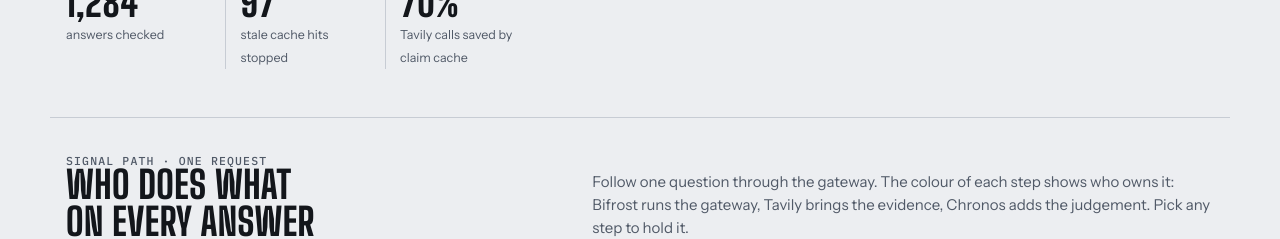
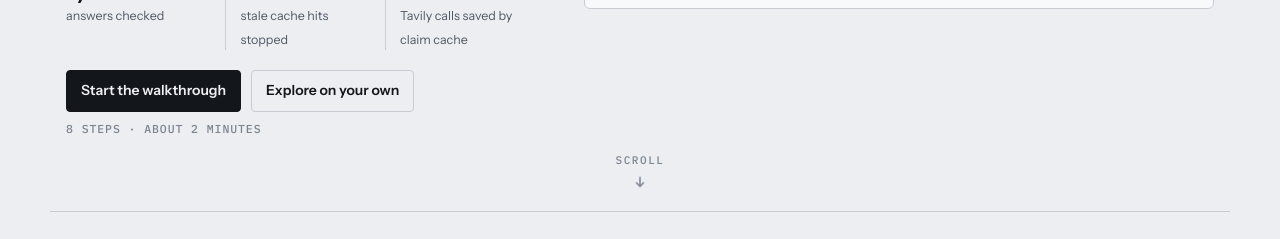
Before and after one commit to devprashant19/Chronos, a React (Vite) app in the folder console/: page / in a window 1280 px wide. Shown: the part 568-807 px from the top of the page. Built offline with nearby package versions, Linux system fonts and the light colour scheme; no server answers.

Commit message:
console: open on a full screen, with a scroll cue
Part of the change originally committed as:
  Open the demo on an argument, and offer to walk someone through it

```diff
--- a/console/src/App.tsx
+++ b/console/src/App.tsx
@@ -1,8 +1,9 @@
-import { useEffect, useMemo, useState } from "react";
+import { useCallback, useEffect, useMemo, useState } from "react";
 
 import { BIFROST_URL, VERIFIER_URL } from "./api";
 import { useChronos } from "./useChronos";
 import Traffic from "./sections/Traffic";
+import Walkthrough from "./sections/Walkthrough";
 import Inspector from "./sections/Inspector";
 import Cache from "./sections/Cache";
 import Playground from "./sections/Playground";
@@ -44,9 +45,28 @@ export default function App() {
     useChronos();
   const [theme, setTheme] = useState<"light" | "dark" | null>(null);
 
+  // The walkthrough is null when it is not running, so "not started" and
+  // "on step 0" are different states.
+  const [tourStep, setTourStep] = useState<number | null>(null);
+
+  // Drives the scroll cue at the bottom of the opening screen. It is the only
+  // thing telling a first-time viewer that the page continues.
+  const [scrolled, setScrolled] = useState(false);
+
   useEffect(() => {
     if (theme) document.documentElement.setAttribute("data-theme", theme);
   }, [theme]);
+
+  useEffect(() => {
+    const onScroll = () => setScrolled(window.scrollY > 40);
+    onScroll();
+    window.addEventListener("scroll", onScroll, { passive: true });
+    return () => window.removeEventListener("scroll", onScroll);
+  }, []);
+
+  const scrollOn = useCallback(() => {
+    document.getElementById("path")?.scrollIntoView({ behavior: "smooth", block: "start" });
+  }, []);
 
   return (
     <>
@@ -88,7 +108,7 @@ export default function App() {
       </header>
 
       <main>
-        <section className="hero wrap">
+        <section className="hero stage wrap">
           <div className="hero-grid">
             <div className="hero-copy">
               <p className="eyebrow">A freshness firewall for the Bifrost AI gateway</p>
@@ -125,9 +145,35 @@ export default function App() {
                   <span>Tavily calls saved by claim cache</span>
                 </div>
               </div>
+
+              <div className="hero-cta">
+                <button className="btn" onClick={() => setTourStep(0)}>
+                  Start the walkthrough
+                </button>
+                <button className="btn ghost" onClick={scrollOn}>
+                  Explore on your own
+                </button>
+                <span className="hint">8 steps &middot; about 2 minutes</span>
+              </div>
             </div>
 
             <DecayScope />
+          </div>
+
+          <div className="cue" data-hidden={scrolled || tourStep !== null}>
+            <button onClick={scrollOn} aria-label="Scroll to the signal path">
+              Scroll
+              <svg width="16" height="16" viewBox="0 0 16 16" aria-hidden="true">
+                <path
+                  d="M8 3v9M4.5 8.5 8 12l3.5-3.5"
+                  fill="none"
+                  stroke="currentColor"
+                  strokeWidth="1.5"
+                  strokeLinecap="round"
+                  strokeLinejoin="round"
+                />
+              </svg>
+            </button>
           </div>
         </section>
 
@@ -141,7 +187,17 @@ export default function App() {
         <Briefing mode={mode} />
       </main>
 
-      <footer className="wrap" style={{ padding: "40px 0 56px", borderTop: "1px solid var(--rule)", marginTop: 48 }}>
+      <footer
+        className="wrap"
+        style={{
+          padding: "40px 0 56px",
+          borderTop: "1px solid var(--rule)",
+          marginTop: 48,
+          // The walkthrough bar is fixed to the bottom; without this it covers
+          // the end of the page on the last step.
+          paddingBottom: tourStep !== null ? 200 : 56,
+        }}
+      >
         <p className="eyebrow" style={{ marginBottom: 8 }}>
           Chronos · Bifrost plugin + Tavily verification
         </p>
@@ -161,6 +217,10 @@ export default function App() {
           )}
         </p>
       </footer>
+
+      {tourStep !== null ? (
+        <Walkthrough index={tourStep} onIndex={setTourStep} onExit={() => setTourStep(null)} />
+      ) : null}
     </>
   );
 }
--- a/console/src/instrument.css
+++ b/console/src/instrument.css
@@ -242,3 +242,62 @@ footer{padding-block:36px 56px;color:var(--ink-2);font-size:13px}
 footer .wrap{display:flex;justify-content:space-between;gap:16px;flex-wrap:wrap}
 
 @media (prefers-reduced-motion:reduce){*{animation:none!important;transition:none!important}html{scroll-behavior:auto}}
+
+/* ---------------------------------------------------------------------------
+   Opening stage, scroll cue, and the guided walkthrough.
+
+   Added after the design reference was written, so these are the one place the
+   console deliberately goes beyond design/chronos-console.html. They use its
+   tokens and nothing else -- no new colours, no new type -- so the instrument
+   panel below the fold is unchanged. See docs/ui.md.
+   --------------------------------------------------------------------------- */
+
+/* The sticky header would otherwise cover whatever we scroll to. */
+main section{scroll-margin-top:72px}
+
+/* The hero fills the first screen, so the demo opens on the argument rather
+   than on the middle of a dashboard. min-height, not height: it grows rather
+   than clipping when the header wraps or the text is larger. */
+.hero.stage{min-height:calc(100svh - 72px);display:grid;grid-template-rows:1fr auto;padding-block:20px 0}
+/* Both columns centre against each other, or the scope floats at the top of a
+   tall screen and leaves a hole under it. */
+.hero.stage .hero-grid{align-items:center;align-content:center}
+@media (max-width:900px){.hero.stage{min-height:auto;padding-block:36px 0}.hero.stage .hero-grid{align-items:start}}
+
+.hero-cta{display:flex;align-items:center;gap:10px;flex-wrap:wrap}
+.hero-cta .hint{font:500 11.5px/1.2 var(--mono);text-transform:uppercase;letter-spacing:.08em;color:var(--ink-3)}
+
+/* The cue is the only thing telling a first-time viewer there is more below. */
+.cue{display:flex;justify-content:center;padding:10px 0 20px;transition:opacity .25s ease}
+.cue[data-hidden="true"]{opacity:0;pointer-events:none}
+.cue button{display:inline-flex;flex-direction:column;align-items:center;gap:5px;border:0;background:none;cursor:pointer;color:var(--ink-3);font:500 11px/1 var(--mono);text-transform:uppercase;letter-spacing:.14em;padding:4px 10px}
+.cue button:hover{color:var(--ink)}
+.cue svg{animation:nudge 1.9s ease-in-out infinite}
+@keyframes nudge{0%,100%{transform:translateY(0)}50%{transform:translateY(4px)}}
+
+/* The section the walkthrough is pointing at. */
+.tour-on{position:relative}
+.tour-on::after{content:"";position:absolute;inset:-10px -14px;border:1px solid var(--ink);border-radius:8px;pointer-events:none;animation:ringin .35s ease both}
+@keyframes ringin{from{opacity:0;transform:scale(.995)}to{opacity:1;transform:none}}
+
+.tour{position:fixed;left:0;right:0;bottom:0;z-index:12;background:var(--paper);border-top:1px solid var(--ink);box-shadow:0 -10px 28px rgba(0,0,0,.07);animation:tourup .25s ease both;padding-bottom:env(safe-area-inset-bottom,0px)}
+@keyframes tourup{from{transform:translateY(100%)}to{transform:none}}
+.tour-in{padding-block:12px 14px}
+.tour-meter{display:flex;gap:4px;margin-bottom:10px}
+.tour-meter i{height:2px;flex:1;background:var(--grid);border-radius:1px;transition:background .2s ease}
+.tour-meter i.on{background:var(--ink)}
+.tour-body{display:flex;align-items:flex-end;gap:24px}
+.tour-text{min-width:0;flex:1}
+.tour-text h3{font:800 clamp(19px,2.2vw,26px)/1.05 var(--display);margin:5px 0 4px}
+.tour-look{margin:0;font-size:14px;color:var(--ink-2);max-width:78ch}
+.tour-nav{display:flex;gap:8px;flex:none}
+.tour-nav .btn:disabled{opacity:.4;cursor:default}
+@media (max-width:760px){
+  .tour-body{flex-direction:column;align-items:stretch;gap:12px}
+  .tour-nav{justify-content:flex-end}
+  .tour-look{font-size:13.5px}
+}
+
+@media (prefers-reduced-motion:reduce){
+  .cue svg,.tour,.tour-on::after{animation:none}
+}
```
